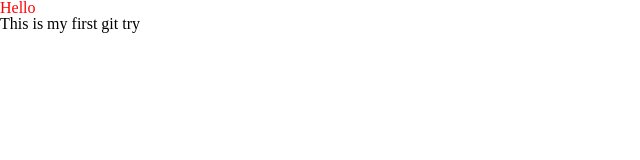
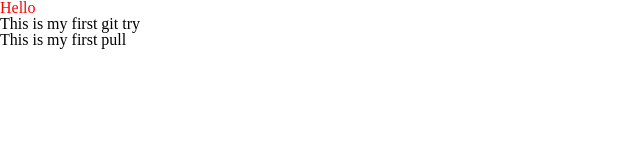
Before and after one commit to GegaLotishvili/lecture4-mar, a plain HTML site: page index.html in a window 1280 px wide. Shown: the whole page, without its empty margins (0-640 px from the left). Drawn offline with Linux system fonts and the light colour scheme.

Commit message:
added more h3
added h3 for pull testing

```diff
--- a/index.html
+++ b/index.html
@@ -8,5 +8,6 @@
 	<body>
 		<h2>Hello</h2>
 		<h3>This is my first git try</h3>
+		<h3>This is my first pull</h3>
 	</body>
 </html>
```
